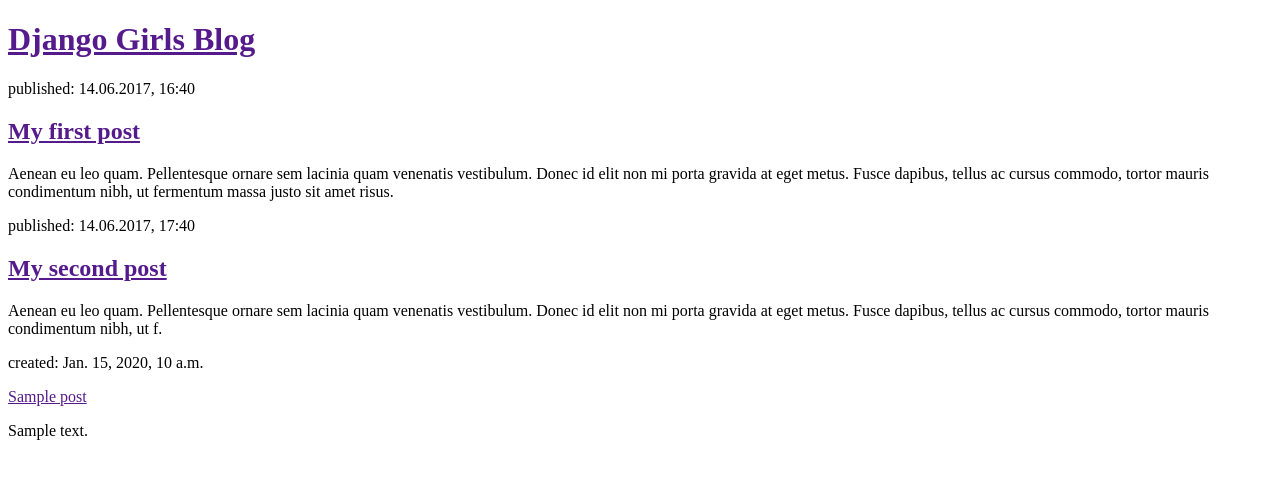
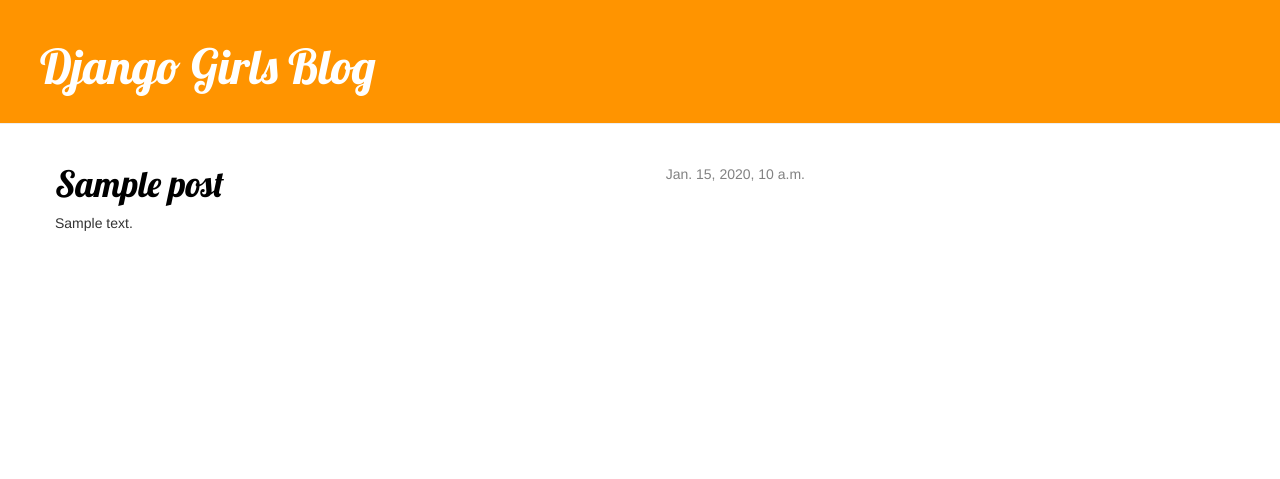
Before and after one commit to jumirang/python-djangogirls-test, a Django app: template blog/templates/blog/post_list.html in a window 1280 px wide. Shown: the top 479 px of the page. Run offline with Django 3.2, Linux system fonts and the light colour scheme; the template is opened without the code that fills it: most values are stand-ins (such as "Sample title", 1, 10 or a date in 2020); some libraries are stand-ins or nearby versions.

Commit message:
Add view and template for detailed blog post as well as CSS for the site.

```diff
--- /dev/null
+++ b/blog/static/css/blog.css
@@ -0,0 +1,47 @@
+.page-header {
+    background-color: #ff9400;
+    margin-top: 0;
+    padding: 20px 20px 20px 40px;
+}
+
+.page-header h1, .page-header h1 a, .page-header h1 a:visited, .page-header h1 a:active {
+    color: #ffffff;
+    font-size: 36pt;
+    text-decoration: none;
+}
+
+.content {
+    margin-left: 40px;
+}
+
+h1, h2, h3, h4 {
+    font-family: 'Lobster', cursive;
+}
+
+.date {
+    float: right;
+    color: #828282;
+}
+
+.save {
+    float: right;
+}
+
+.post-form textarea, .post-form input {
+    width: 100%;
+}
+
+.top-menu, .top-menu:hover, .top-menu:visited {
+    color: #ffffff;
+    float: right;
+    font-size: 26pt;
+    margin-right: 20px;
+}
+
+.post {
+    margin-bottom: 70px;
+}
+
+.post h1 a, .post h1 a:visited {
+    color: #000000;
+}
--- /dev/null
+++ b/blog/templates/blog/base.html
@@ -0,0 +1,28 @@
+{% load staticfiles %}
+
+<!DOCTYPE html>
+<html lang="en">
+<head>
+    <meta charset="UTF-8">
+    <title>Django Girls blog</title>
+    <link rel="stylesheet" href="//maxcdn.bootstrapcdn.com/bootstrap/3.2.0/css/bootstrap.min.css">
+    <link rel="stylesheet" href="//maxcdn.bootstrapcdn.com/bootstrap/3.2.0/css/bootstrap-theme.min.css">
+    <link href="https://fonts.googleapis.com/css?family=Lobster&subset=latin,latin-ext" rel="stylesheet" type="text/css">
+    <link rel="stylesheet" href="{% static 'css/blog.css' %}">
+</head>
+<body>
+    <div class="page-header">
+        <h1><a href="">Django Girls Blog</a></h1>
+    </div>
+
+
+    <div class="content container">
+        <div class="row">
+            <div class="col-md-8">
+            {% block content %}
+            {% endblock %}
+            </div>
+        </div>
+    </div>
+</body>
+</html>
--- a/blog/templates/blog/post_list.html
+++ b/blog/templates/blog/post_list.html
@@ -1,32 +1,13 @@
-<!DOCTYPE html>
-<html lang="en">
-<head>
-    <meta charset="UTF-8">
-    <title>Title</title>
-</head>
-<body>
-    <div>
-        <h1><a href="">Django Girls Blog</a></h1>
-    </div>
+{% extends 'blog/base.html' %}
 
-    <div>
-        <p>published: 14.06.2017, 16:40</p>
-        <h2><a href="">My first post</a></h2>
-        <p>Aenean eu leo quam. Pellentesque ornare sem lacinia quam venenatis vestibulum. Donec id elit non mi porta gravida at eget metus. Fusce dapibus, tellus ac cursus commodo, tortor mauris condimentum nibh, ut fermentum massa justo sit amet risus.</p>
-    </div>
-
-    <div>
-        <p>published: 14.06.2017, 17:40</p>
-        <h2><a href="">My second post</a></h2>
-        <p>Aenean eu leo quam. Pellentesque ornare sem lacinia quam venenatis vestibulum. Donec id elit non mi porta gravida at eget metus. Fusce dapibus, tellus ac cursus commodo, tortor mauris condimentum nibh, ut f.</p>
-    </div>
-
+{% block content %}
     {% for post in posts %}
-        <div>
-            <p>created: {{ post.created_date }}</p>
-            <p><a href="">{{ post.title }}</a></p>
+        <div class="post">
+            <div class="date">
+                {{ post.created_date }}
+            </div>
+            <h1><a href="{% url 'post_detail' pk=post.pk %}">{{ post.title }}</a></h1>
             <p>{{ post.text|linebreaksbr }}</p>
         </div>
     {%  endfor %}
-</body>
-</html>
+{% endblock content %}
--- a/blog/urls.py
+++ b/blog/urls.py
@@ -3,4 +3,5 @@
 
 urlpatterns = [
     url(r'^$', views.post_list, name='post_list'),
+    url(r'^post/(?P<pk>[0-9]+)/$', views.post_detail, name='post_detail'),
 ]
--- a/blog/views.py
+++ b/blog/views.py
@@ -1,4 +1,4 @@
-from django.shortcuts import render
+from django.shortcuts import render, get_object_or_404
 from django.utils import timezone
 from .models import Post
 
@@ -6,3 +6,7 @@
 def post_list(request):
     posts = Post.objects.filter(created_date__lte=timezone.now()).order_by('created_date')
     return render(request, 'blog/post_list.html', {'posts': posts})
+
+def post_detail(request, pk):
+    post = get_object_or_404(Post, pk=pk)
+    return render(request, 'blog/post_detail.html', {'post': post})
```
Also changed, not shown: blog/templates/blog/post_detail.html (added, +13 -0 lines).
